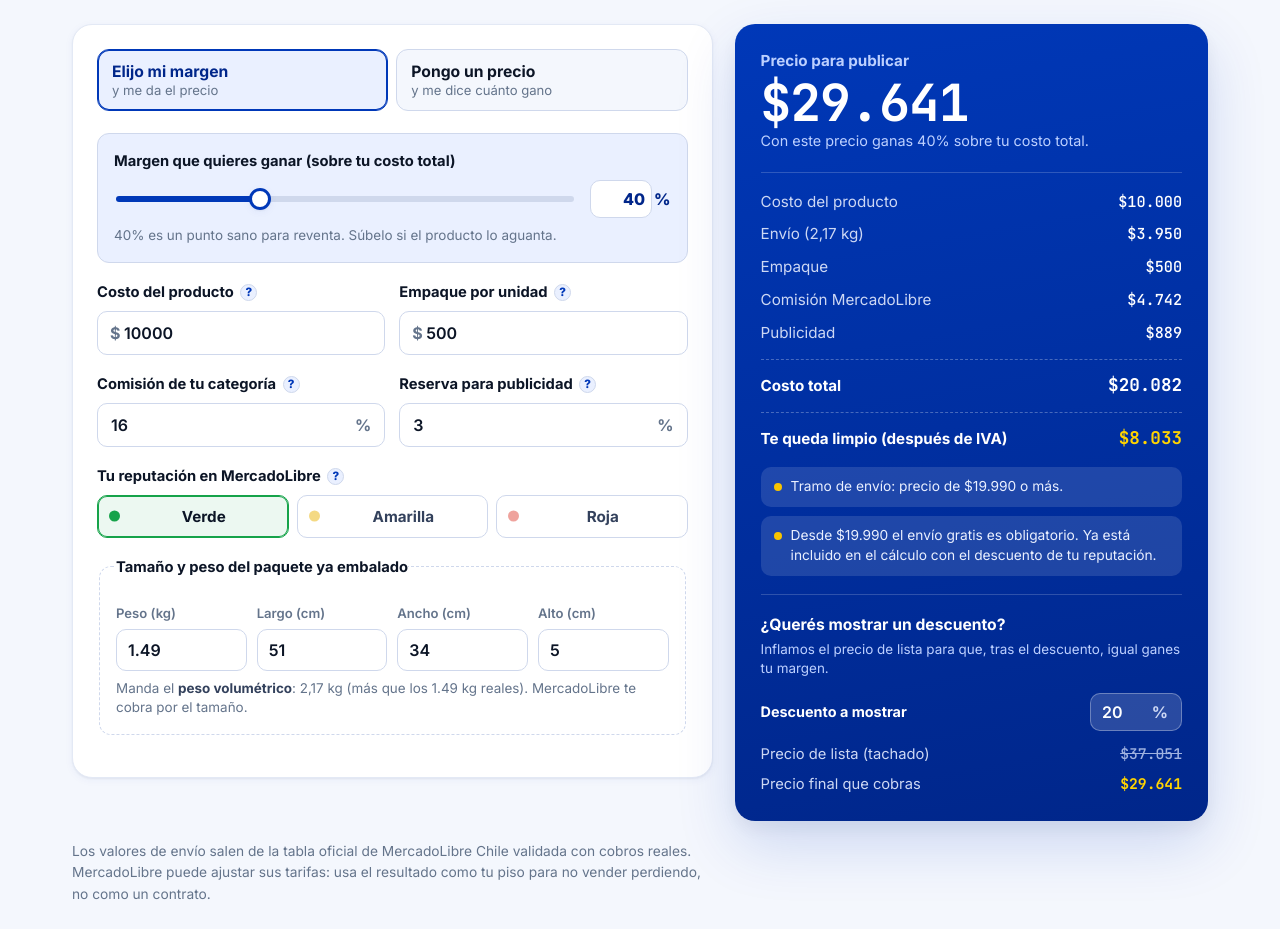
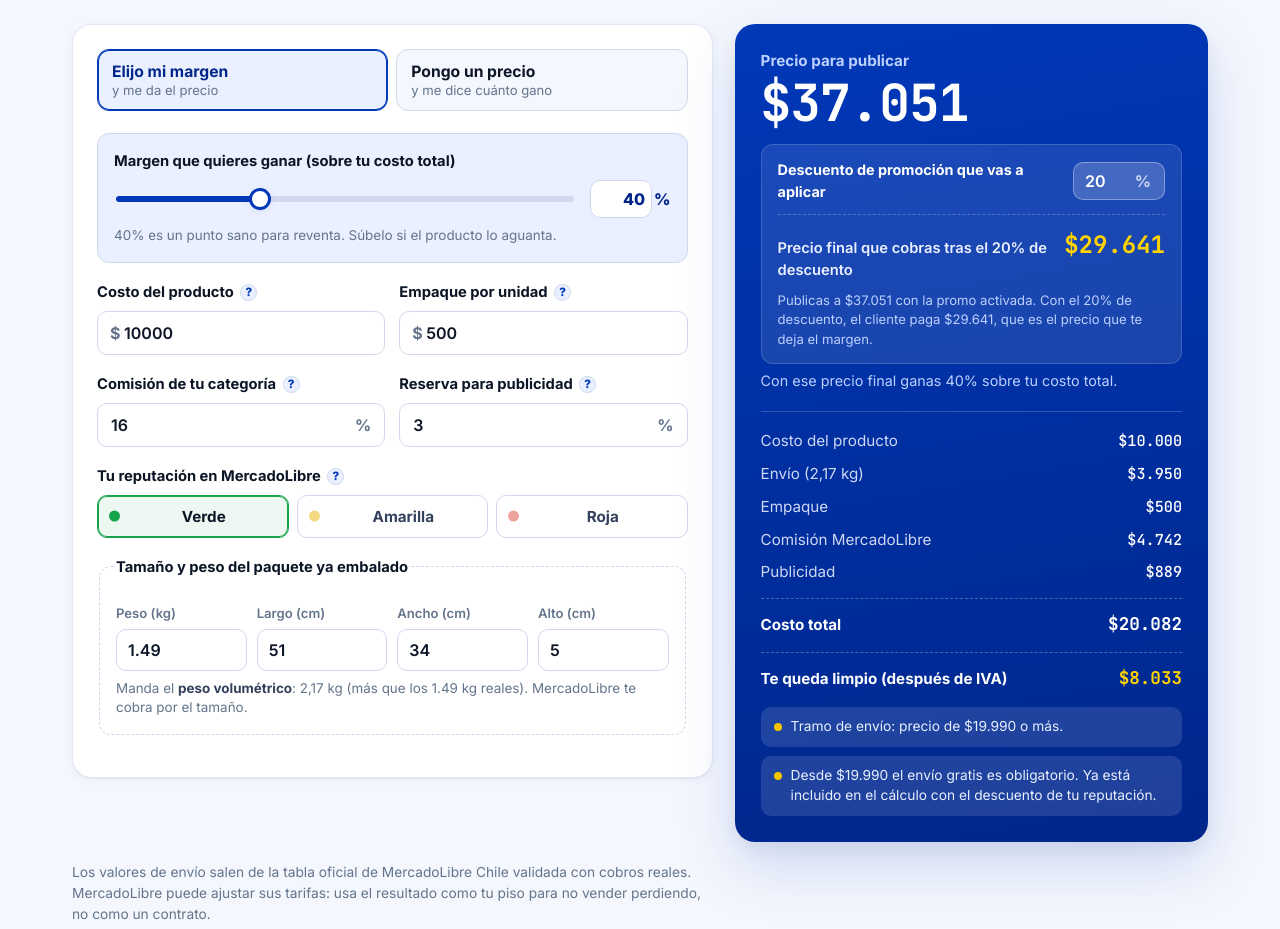
Before and after one commit to EasyMeli/calculadora-easy-meli, a plain HTML site: page index.html in a window 1280 px wide. Shown: the part 2220-3149 px from the top of the page. Drawn offline with Linux system fonts and the light colour scheme; a web font is replaced by a local one.

Commit message:
Calculadora: el resultado principal ahora es el PRECIO A PUBLICAR (inflado) y debajo el precio final tras descuento de promocion + ultimos voseo (Compras, pagas, Quieres)
El precio que se publica es el inflado; con la promo/descuento baja al precio
final que deja el margen. Comision y envio se calculan sobre el precio final.

Co-Authored-By: Claude Opus 4.8 <noreply@anthropic.com>

```diff
--- a/app.js
+++ b/app.js
@@ -60,21 +60,36 @@
     const brk = $("#result-break");
     const alerts = $("#result-alerts");
 
+    const finalEl = $("#result-final");
+    const finalLabel = $("#result-final-label");
+    const promoNote = $("#result-promo-note");
+    const desc = num("in-descuento") / 100;
+    const descTxt = num("in-descuento").toLocaleString("es-CL", { maximumFractionDigits: 1 }) + "%";
+    const inflar = (p) => (desc < 1 ? p / (1 - desc) : Infinity);
+
     if (r.error) {
       label.textContent = modo === "inversa" ? "Precio para publicar" : "Tu ganancia";
       big.textContent = "—";
       meta.textContent = "";
       brk.innerHTML = "";
       alerts.innerHTML = `<div class="alert alert--warn">${r.error}</div>`;
-      actualizarPromo(0);
+      finalEl.textContent = "—";
+      promoNote.textContent = "";
       return;
     }
 
     let html = "";
     if (modo === "inversa") {
+      // El precio que se PUBLICA es el inflado; con el descuento baja al precio final que deja el margen.
+      const inflado = inflar(r.precio);
       label.textContent = "Precio para publicar";
-      big.textContent = C.clp(r.precio);
-      meta.textContent = `Con este precio ganas ${C.pct(r.margenReal)} sobre tu costo total.`;
+      big.textContent = C.clp(inflado);
+      finalLabel.textContent = `Precio final que cobras tras el ${descTxt} de descuento`;
+      finalEl.textContent = C.clp(r.precio);
+      promoNote.textContent = desc > 0
+        ? `Publicas a ${C.clp(inflado)} con la promo activada. Con el ${descTxt} de descuento, el cliente paga ${C.clp(r.precio)}, que es el precio que te deja el margen.`
+        : `Sin descuento activo, publicas directo a ${C.clp(r.precio)}.`;
+      meta.textContent = `Con ese precio final ganas ${C.pct(r.margenReal)} sobre tu costo total.`;
       html += fila("Costo del producto", C.clp(r.costo));
       html += fila(`Envío (${r.peso.toLocaleString("es-CL", { maximumFractionDigits: 2 })} kg)`, C.clp(r.envio));
       html += fila("Empaque", C.clp(r.empaque));
@@ -83,10 +98,17 @@
       html += fila("Costo total", C.clp(r.costoTotal), "rrow--strong");
       html += fila("Te queda limpio (después de IVA)", C.clp(r.utilidadNeta), "rrow--strong rrow--net");
     } else {
+      // En directa el usuario ingresa el precio FINAL; le decimos a qué precio publicar.
+      const inflado = inflar(r.precio);
       label.textContent = "Te queda limpio";
       big.textContent = C.clp(r.utilidadNeta);
-      meta.textContent = `Margen ${C.pct(r.margenReal)} sobre tu costo, vendiendo a ${C.clp(r.precio)}.`;
-      html += fila("Precio de venta", C.clp(r.precio));
+      finalLabel.textContent = `Precio para publicar (con el ${descTxt} de descuento)`;
+      finalEl.textContent = C.clp(inflado);
+      promoNote.textContent = desc > 0
+        ? `Publica a ${C.clp(inflado)} y, con el ${descTxt} de descuento, el cliente paga los ${C.clp(r.precio)} que pusiste.`
+        : `Sin descuento activo, publicas directo a ${C.clp(r.precio)}.`;
+      meta.textContent = `Margen ${C.pct(r.margenReal)} sobre tu costo, cobrando ${C.clp(r.precio)} (precio final).`;
+      html += fila("Precio final (lo que paga el cliente)", C.clp(r.precio));
       html += fila("Costo del producto", C.clp(r.costo));
       html += fila(`Envío (${r.peso.toLocaleString("es-CL", { maximumFractionDigits: 2 })} kg)`, C.clp(r.envio));
       html += fila("Empaque", C.clp(r.empaque));
@@ -97,29 +119,19 @@
     }
     brk.innerHTML = html;
 
-    // alertas
+    // alertas (se basan en el precio FINAL, sobre el que ML cobra comisión y define el envío)
     let al = "";
     al += `<div class="alert alert--info">Tramo de envío: precio de ${tramoTxt[r.tramo]}.</div>`;
     if (r.envioGratisObligatorio) {
       al += `<div class="alert alert--info">Desde $19.990 el envío gratis es obligatorio. Ya está incluido en el cálculo con el descuento de tu reputación.</div>`;
     }
     if (r.bajoMinimo) {
-      al += `<div class="alert alert--warn">Este precio está bajo el mínimo de $1.100 que exige MercadoLibre. Agrupa unidades en un kit o sube el margen.</div>`;
+      al += `<div class="alert alert--warn">El precio final está bajo el mínimo de $1.100 que exige MercadoLibre. Agrupa unidades en un kit o sube el margen.</div>`;
     }
     if (modo === "directa" && r.utilidadNeta < 0) {
       al += `<div class="alert alert--warn">A ese precio estás perdiendo plata: el costo total supera lo que cobras.</div>`;
     }
     alerts.innerHTML = al;
-
-    // promo se basa en el precio final (inversa) o el precio ingresado (directa)
-    actualizarPromo(r.precio);
-  }
-
-  function actualizarPromo(precioBase) {
-    const desc = num("in-descuento") / 100;
-    const lista = C.precioLista(precioBase, desc);
-    $("#promo-lista").textContent = C.clp(lista);
-    $("#promo-final").textContent = C.clp(precioBase);
   }
 
   /* ---------- modo ---------- */
--- a/index.html
+++ b/index.html
@@ -104,7 +104,7 @@
         <div class="strip__item reveal">
           <span class="strip__num">03</span>
           <h3>IVA que se cancela</h3>
-          <p>Comprás con factura y todo es afecto a IVA, así que la utilidad se calcula sobre el monto real.</p>
+          <p>Compras con factura y todo es afecto a IVA, así que la utilidad se calcula sobre el monto real.</p>
         </div>
         <div class="strip__item reveal">
           <span class="strip__num">04</span>
@@ -125,7 +125,7 @@
         <div class="bento">
           <article class="bento__cell bento__cell--wide bento--blue reveal">
             <h3>El envío es lo que rompe los cálculos</h3>
-            <p>MercadoLibre no cobra un fijo: cobra según el peso, y si tu producto es voluminoso usa el <b>peso volumétrico</b> (largo por ancho por alto, dividido 4000). Si mide mucho aunque pese poco, pagás por el tamaño. La calculadora lo detecta sola.</p>
+            <p>MercadoLibre no cobra un fijo: cobra según el peso, y si tu producto es voluminoso usa el <b>peso volumétrico</b> (largo por ancho por alto, dividido 4000). Si mide mucho aunque pese poco, pagas por el tamaño. La calculadora lo detecta sola.</p>
             <div class="bento__demo">
               <span>51 × 34 × 5 cm</span>
               <span class="bento__arrow">vuelve</span>
@@ -247,29 +247,25 @@
             <div class="result" id="result">
               <div class="result__label" id="result-label">Precio para publicar</div>
               <div class="result__big" id="result-big">$0</div>
+
+              <!-- Descuento de promoción + precio final que se cobra -->
+              <div class="result__promo">
+                <div class="result__promo-ctrl">
+                  <label for="in-descuento">Descuento de promoción que vas a aplicar</label>
+                  <div class="ipt ipt--pct ipt--tiny"><input type="number" id="in-descuento" min="0" max="90" step="5" value="20" inputmode="numeric" /><span class="ipt__post">%</span></div>
+                </div>
+                <div class="result__final">
+                  <span id="result-final-label">Precio final que cobras tras el descuento</span>
+                  <b id="result-final">$0</b>
+                </div>
+                <p class="result__promo-note" id="result-promo-note"></p>
+              </div>
+
               <div class="result__meta" id="result-meta"></div>
 
               <div class="result__break" id="result-break"><!-- filas de desglose por JS --></div>
 
               <div class="result__alerts" id="result-alerts"></div>
-
-              <!-- Promo -->
-              <div class="promo">
-                <div class="promo__head">
-                  <div>
-                    <b>¿Querés mostrar un descuento?</b>
-                    <span>Inflamos el precio de lista para que, tras el descuento, igual ganes tu margen.</span>
-                  </div>
-                </div>
-                <div class="promo__row">
-                  <label for="in-descuento">Descuento a mostrar</label>
-                  <div class="ipt ipt--pct ipt--tiny"><input type="number" id="in-descuento" min="0" max="90" step="5" value="20" inputmode="numeric" /><span class="ipt__post">%</span></div>
-                </div>
-                <div class="promo__out">
-                  <div><span>Precio de lista (tachado)</span><b id="promo-lista">$0</b></div>
-                  <div><span>Precio final que cobras</span><b id="promo-final">$0</b></div>
-                </div>
-              </div>
             </div>
           </div>
         </div>
--- a/styles.css
+++ b/styles.css
@@ -425,7 +425,24 @@ input:focus { outline: none; border-color: var(--blue); box-shadow: 0 0 0 3px rg
   letter-spacing: -.02em; margin: 4px 0 2px; line-height: 1;
   color: #fff; word-break: break-word;
 }
-.result__meta { color: #bcd0ff; font-size: .9rem; min-height: 1.2em; }
+.result__meta { color: #bcd0ff; font-size: .9rem; min-height: 1.2em; margin-top: 6px; }
+
+/* Bloque de descuento de promoción + precio final que se cobra */
+.result__promo {
+  margin-top: 16px; padding: 14px 16px; border-radius: var(--r-md);
+  background: rgba(255, 255, 255, .1); border: 1px solid rgba(255, 255, 255, .16);
+}
+.result__promo-ctrl { display: flex; align-items: center; justify-content: space-between; gap: 12px; }
+.result__promo-ctrl label { font-weight: 700; font-size: .9rem; color: #fff; }
+.result__promo .ipt--tiny input { background: rgba(255, 255, 255, .18); border-color: rgba(255, 255, 255, .34); color: #fff; }
+.result__promo .ipt--tiny .ipt__post { color: #cdd8f4; }
+.result__final {
+  display: flex; align-items: baseline; justify-content: space-between; gap: 10px;
+  margin-top: 12px; padding-top: 12px; border-top: 1px dashed rgba(255, 255, 255, .24);
+}
+.result__final span { color: #eaf0ff; font-size: .92rem; font-weight: 600; }
+.result__final b { font-family: var(--mono); font-weight: 700; font-size: 1.5rem; color: var(--yellow-bright); }
+.result__promo-note { margin-top: 10px; color: #bcd0ff; font-size: .82rem; line-height: 1.45; }
 .result__break {
   margin-top: 20px; padding-top: 18px; border-top: 1px solid rgba(255, 255, 255, .18);
   display: grid; gap: 10px;
```
